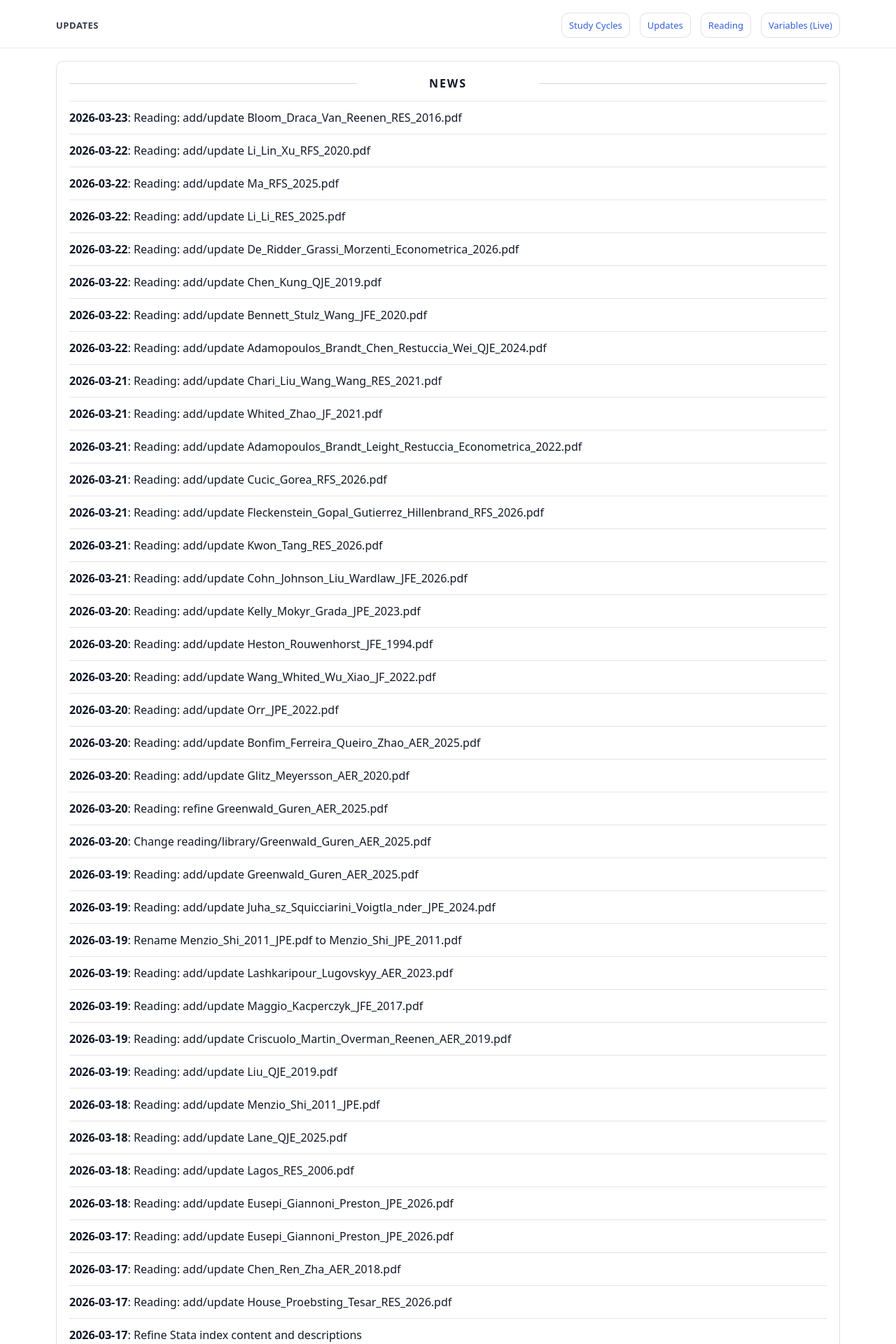
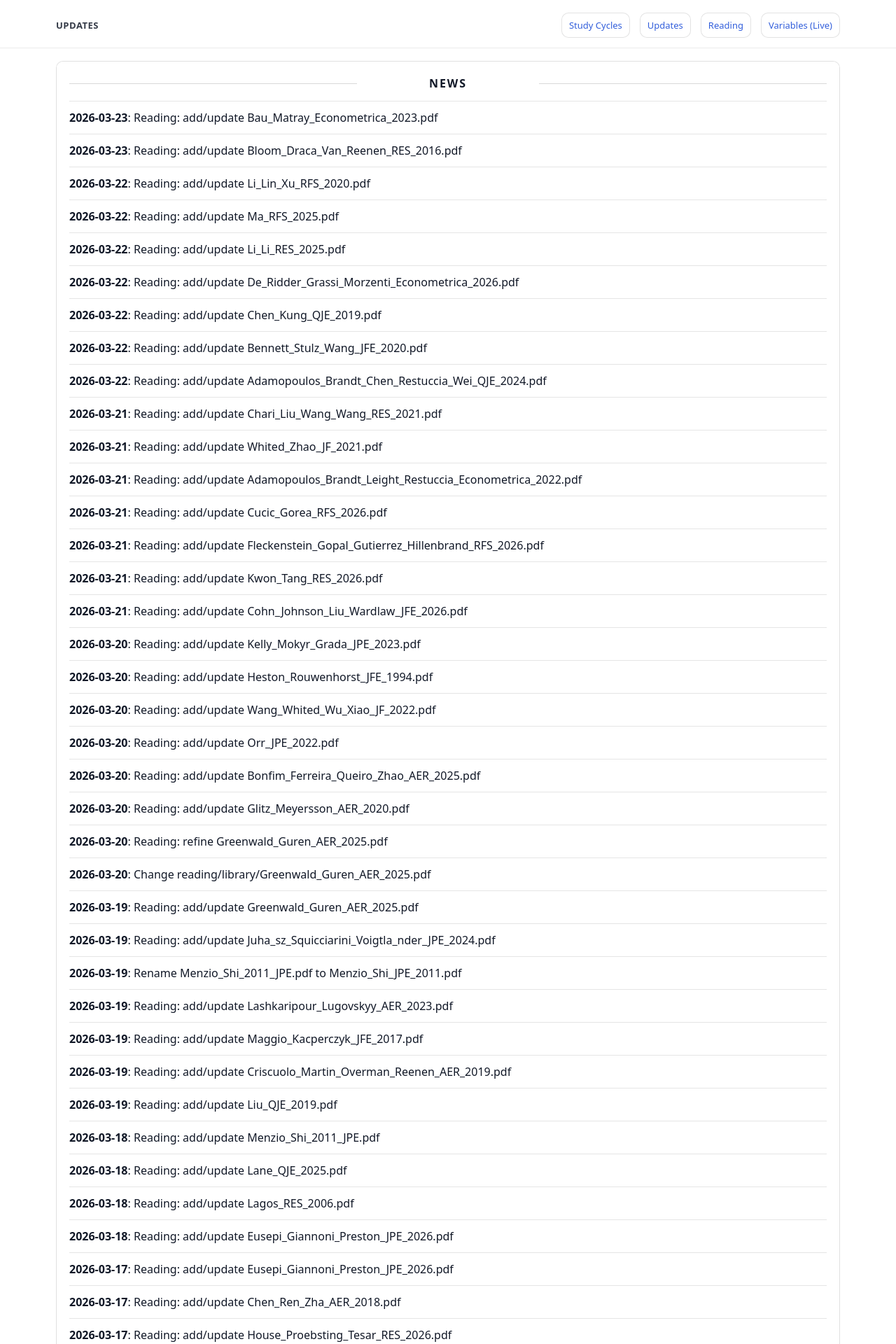
Before and after one commit to yaxinzn/study-archive, a Jekyll site: the page built from updates/index.md, in a window 1280 px wide. Shown: the top 1920 px of the page at 70% size. Built offline with Jekyll 4.4.1, drawn with Linux system fonts in a browser that asks for light colours; some of the changed text lies outside the part shown.

Commit message:
chore: update NEWS feed

```diff
--- a/_data/news.yml
+++ b/_data/news.yml
@@ -1,4 +1,7 @@
 # Auto-generated update history (sorted newest -> oldest). Do not edit manually.
+- ts: "1774243887"
+  date: "2026-03-23"
+  title: "Reading: add/update Bau_Matray_Econometrica_2023.pdf"
 - ts: "1774209268"
   date: "2026-03-23"
   title: "Reading: add/update Bloom_Draca_Van_Reenen_RES_2016.pdf"
```
